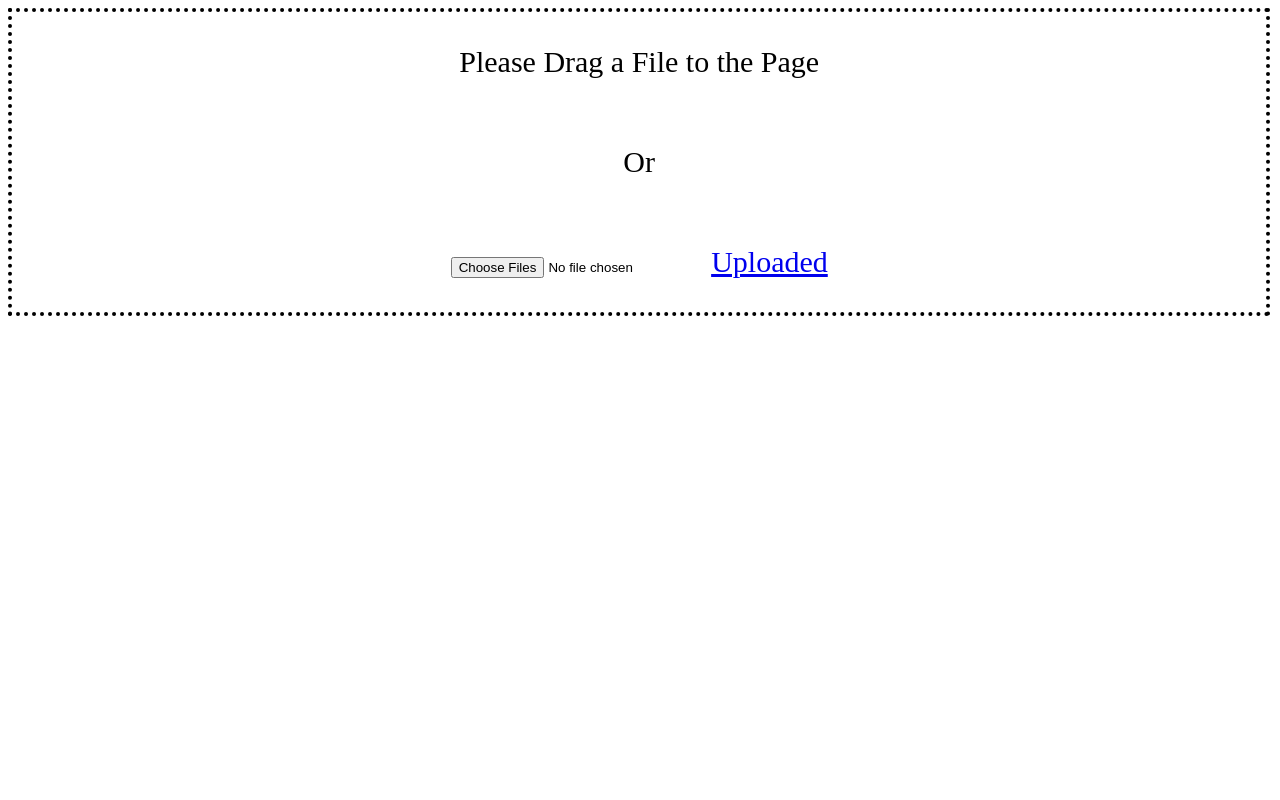
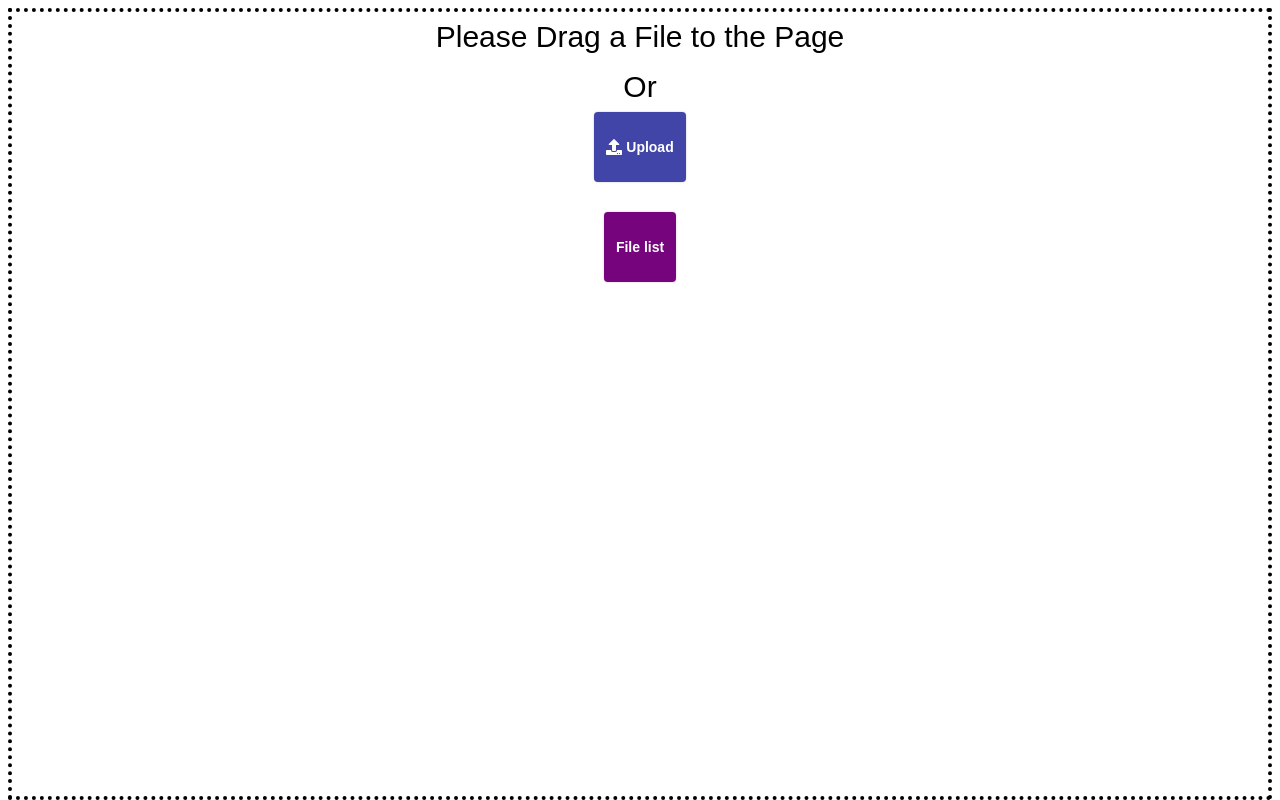
Before and after one commit to pantalejmon/pure-file-uploader, a website: page static/index.html in a window 1280 px wide. Drawn offline with nearby package versions, Linux system fonts and the light colour scheme.

Commit message:
small fix

```diff
--- a/static/index.html
+++ b/static/index.html
@@ -15,29 +15,94 @@
 
     <style>
         html {
-            hight: 100%;
+            height: 100%;
             width: 100%;
         }
 
         body {
+            font-family: sans-serif;
             border: 4px dotted;
-            width: 98%;
             height: 98%;
             text-align: center;
-            line-height: 100px;
+            line-height: 50px;
             font-size: 30px;
+            margin-bottom: 0px;
+            bottom: 0;
+
         }
 
-        .is-dragover {
-            background-color: #aaaaaa;
+        .file-input__input {
+            width: 0.1px;
+            height: 0.1px;
+            opacity: 0;
+            overflow: hidden;
+            position: absolute;
+            z-index: -1;
         }
+
+        .file-input__label {
+            cursor: pointer;
+            display: inline-flex;
+            align-items: center;
+            border-radius: 4px;
+            font-size: 14px;
+            font-weight: 600;
+            color: #fff;
+            padding: 10px 12px;
+            background-color: #4245a8;
+            box-shadow: 0px 0px 2px rgba(0, 0, 0, 0.25);
+        }
+
+        .button {
+            margin-top: 30px;
+            cursor: pointer;
+            display: inline-flex;
+            align-items: center;
+            border-radius: 4px;
+            font-size: 14px;
+            font-weight: 600;
+            color: #fff;
+            text-decoration: none;
+            padding: 10px 12px;
+            background-color: #75047d;
+            box-shadow: 0px 0px 2px rgba(0, 0, 0, 0.25);
+        }
+
+        .file-input__label svg {
+            height: 16px;
+            margin-right: 4px;
+        }
+
+
     </style>
 </head>
 <body>
 <div> Please Drag a File to the Page</div>
 <div> Or</div>
-<input id="upload-file" type="file" multiple/>
-<a href="/uploaded">Uploaded </a>
+<!--<input class="button" id="upload-file" type="file" multiple/>-->
+<div class="file-input">
+    <input type="file"
+           name="file-input"
+           id="upload-file"
+           class="file-input__input"
+           multiple/>
+    <label class="file-input__label" for="upload-file">
+        <svg aria-hidden="true"
+             focusable="false"
+             data-prefix="fas"
+             data-icon="upload"
+             class="svg-inline--fa fa-upload fa-w-16"
+             role="img"
+             xmlns="http://www.w3.org/2000/svg"
+             viewBox="0 0 512 512">
+            <path fill="currentColor"
+                  d="M296 384h-80c-13.3 0-24-10.7-24-24V192h-87.7c-17.8 0-26.7-21.5-14.1-34.1L242.3 5.7c7.5-7.5 19.8-7.5 27.3 0l152.2 152.2c12.6 12.6 3.7 34.1-14.1 34.1H320v168c0 13.3-10.7 24-24 24zm216-8v112c0 13.3-10.7 24-24 24H24c-13.3 0-24-10.7-24-24V376c0-13.3 10.7-24 24-24h136v8c0 30.9 25.1 56 56 56h80c30.9 0 56-25.1 56-56v-8h136c13.3 0 24 10.7 24 24zm-124 88c0-11-9-20-20-20s-20 9-20 20 9 20 20 20 20-9 20-20zm64 0c0-11-9-20-20-20s-20 9-20 20 9 20 20 20 20-9 20-20z"
+            ></path>
+        </svg>
+        <span>Upload</span>
+    </label>
+</div>
+<a class="button" href="/uploaded">File list </a>
 <script>
     function handleUploadFiles(files) {
         if (files.length > 0) {
```
Also changed, not shown: package.json (+5 -8 lines), src/file/file.service.ts (+5 -4 lines), src/main.ts (+2 -6 lines), 1 other file.
